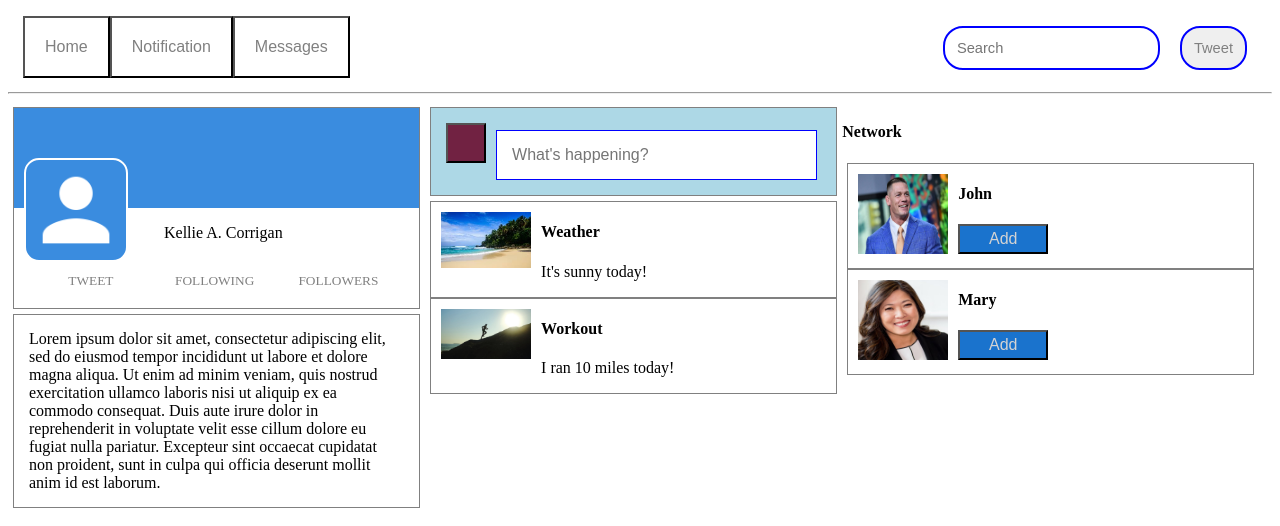
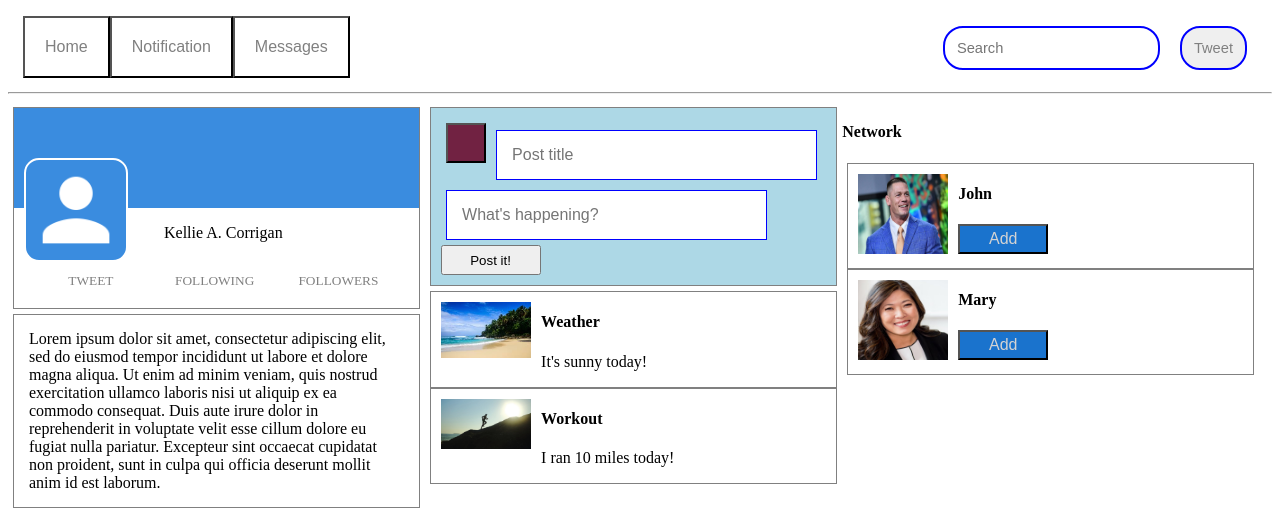
Before and after one commit to Thearyim/react-social-media-clone, a React app: page / in a window 1280 px wide. Shown: the top 526 px of the page. Built offline with nearby package versions, Linux system fonts and the light colour scheme.

Commit message:
edit AddPost component

```diff
--- a/src/components/AddPost.jsx
+++ b/src/components/AddPost.jsx
@@ -23,12 +23,19 @@ function AddPost() {
     color: 'lightgrey',
     margin: '5px'
   }
+  var postButtonStyle = {
+    width: '100px',
+    height: '30px',
+    paddingLeft: '5px'
+  }
 
   return(
     <div style={postStyle}>
       <form>
         <button style={buttonStyle}></button>
+        <input style={formStyle} placeholder="Post title"></input>
         <input style={formStyle} placeholder="What's happening?"></input>
+        <button style={postButtonStyle} type="submit">Post it!</button>
       </form>
     </div>
   );
```
